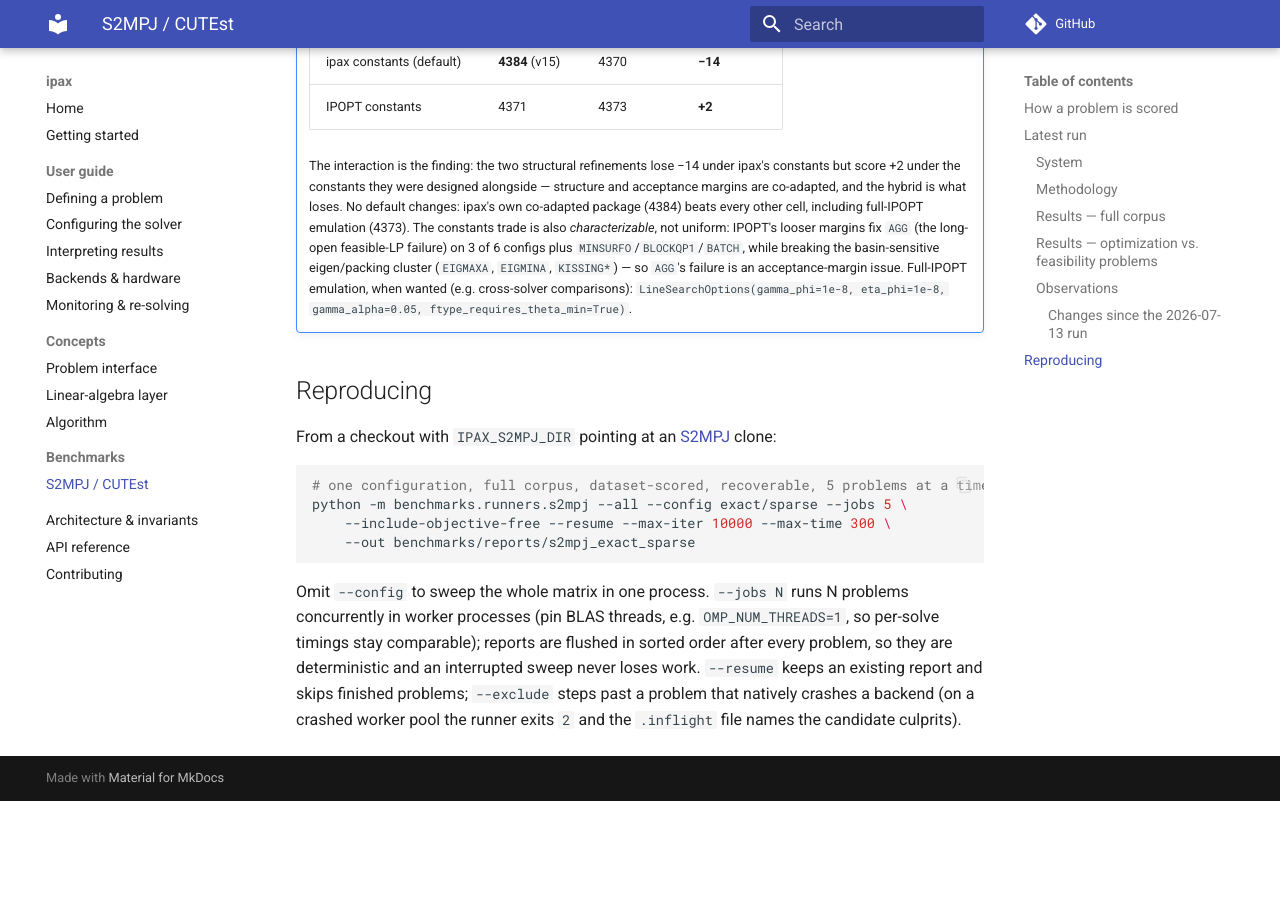
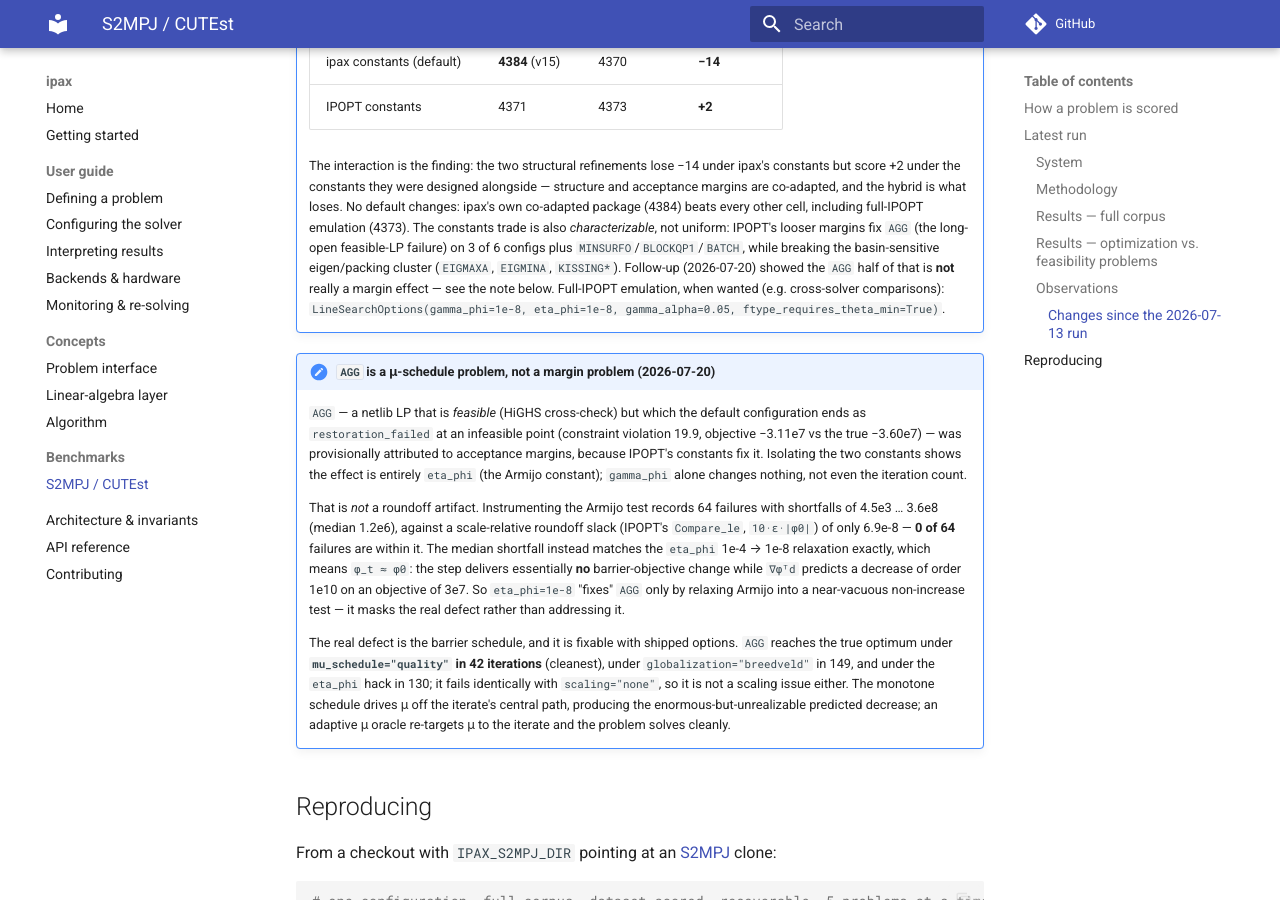
Before and after one commit to wahln/ipax, an MkDocs documentation site: the page built from docs/benchmarks/s2mpj.md, in a window 1280 px wide and 900 px high, scrolled down 6292 px. Built offline with MkDocs 1.6.1 and Material for MkDocs 9.7.7, drawn with Linux system fonts in a browser that asks for light colours; comment, search, counter and statistics services are not loaded; before the commit the page ends 7093 px from its top, so only the background shows below that.

Commit message:
docs(benchmarks): AGG is a mu-schedule problem, not a margin problem
The IPOPT-constants 2x2 provisionally attributed AGG's restoration_failed
to acceptance margins. Isolating the two constants shows the effect is
entirely eta_phi (Armijo); gamma_phi alone changes nothing, not even the
iteration count.

Instrumenting the Armijo test rules out the roundoff explanation
(IPOPT's Compare_le carries a 10*eps*|phi0| slack): 64 failures with
shortfalls 4.5e3..3.6e8 (median 1.2e6) against a slack of 6.9e-8 --
0 of 64 are within it. The median shortfall matches the eta_phi
1e-4 -> 1e-8 relaxation exactly, i.e. phi_t ~= phi0: the step delivers no
barrier-objective change while grad-phi^T d predicts a decrease of order
1e10 on an objective of 3e7. eta_phi=1e-8 therefore "fixes" AGG only by
relaxing Armijo into a near-vacuous non-increase test, masking the defect.

The defect is the barrier schedule and is fixable with shipped options:
AGG reaches the true optimum under mu_schedule="quality" in 42 iterations
(vs 149 for breedveld globalization, 130 for the eta_phi hack), and fails
identically with scaling="none", so it is not a scaling issue either.

A scale-relative Armijo comparison (IPOPT parity) was implemented and
reverted: it left the eigen cluster untouched as predicted but did not
move AGG at all, so it had no evidence behind it.

Co-Authored-By: Claude Opus 4.8 <noreply@anthropic.com>

```diff
--- a/docs/benchmarks/s2mpj.md
+++ b/docs/benchmarks/s2mpj.md
@@ -289,11 +289,40 @@ release:
     constants trade is also *characterizable*, not uniform: IPOPT's looser
     margins fix `AGG` (the long-open feasible-LP failure) on 3 of 6 configs
     plus `MINSURFO`/`BLOCKQP1`/`BATCH`, while breaking the basin-sensitive
-    eigen/packing cluster (`EIGMAXA`, `EIGMINA`, `KISSING*`) — so `AGG`'s
-    failure is an acceptance-margin issue. Full-IPOPT emulation, when wanted
+    eigen/packing cluster (`EIGMAXA`, `EIGMINA`, `KISSING*`). Follow-up
+    (2026-07-20) showed the `AGG` half of that is **not** really a margin
+    effect — see the note below. Full-IPOPT emulation, when wanted
     (e.g. cross-solver comparisons):
     `LineSearchOptions(gamma_phi=1e-8, eta_phi=1e-8, gamma_alpha=0.05,
     ftype_requires_theta_min=True)`.
+
+!!! note "`AGG` is a μ-schedule problem, not a margin problem (2026-07-20)"
+    `AGG` — a netlib LP that is *feasible* (HiGHS cross-check) but which the
+    default configuration ends as `restoration_failed` at an infeasible point
+    (constraint violation 19.9, objective −3.11e7 vs the true −3.60e7) — was
+    provisionally attributed to acceptance margins, because IPOPT's constants
+    fix it. Isolating the two constants shows the effect is entirely `eta_phi`
+    (the Armijo constant); `gamma_phi` alone changes nothing, not even the
+    iteration count.
+
+    That is *not* a roundoff artifact. Instrumenting the Armijo test records 64
+    failures with shortfalls of 4.5e3 … 3.6e8 (median 1.2e6), against a
+    scale-relative roundoff slack (IPOPT's `Compare_le`, `10·ε·|φ0|`) of only
+    6.9e-8 — **0 of 64** failures are within it. The median shortfall instead
+    matches the `eta_phi` 1e-4 → 1e-8 relaxation exactly, which means
+    `φ_t ≈ φ0`: the step delivers essentially **no** barrier-objective change
+    while `∇φᵀd` predicts a decrease of order 1e10 on an objective of 3e7. So
+    `eta_phi=1e-8` "fixes" `AGG` only by relaxing Armijo into a near-vacuous
+    non-increase test — it masks the real defect rather than addressing it.
+
+    The real defect is the barrier schedule, and it is fixable with shipped
+    options. `AGG` reaches the true optimum under
+    **`mu_schedule="quality"` in 42 iterations** (cleanest), under
+    `globalization="breedveld"` in 149, and under the `eta_phi` hack in 130;
+    it fails identically with `scaling="none"`, so it is not a scaling issue
+    either. The monotone schedule drives μ off the iterate's central path,
+    producing the enormous-but-unrealizable predicted decrease; an adaptive μ
+    oracle re-targets μ to the iterate and the problem solves cleanly.
 
 ## Reproducing
 
```
